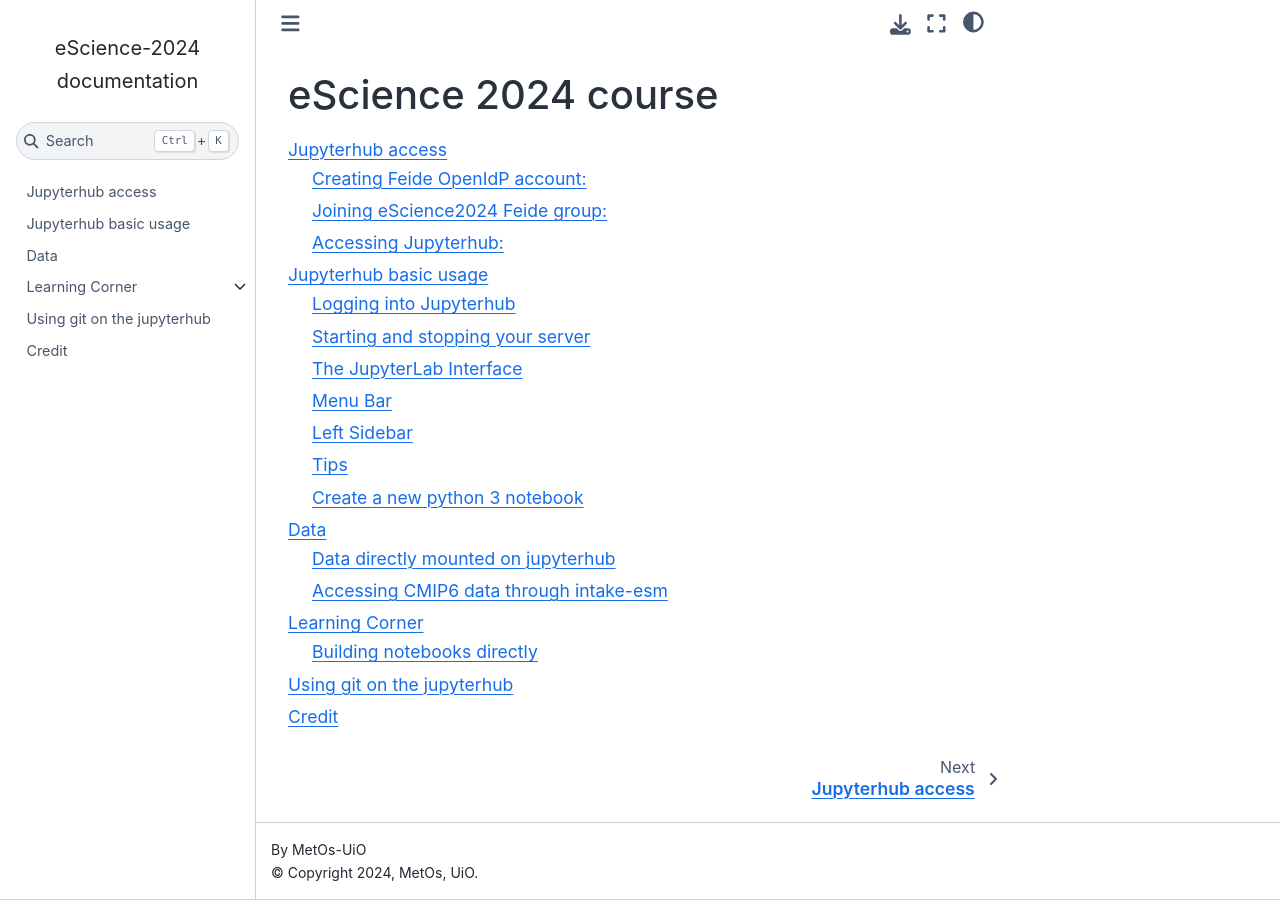
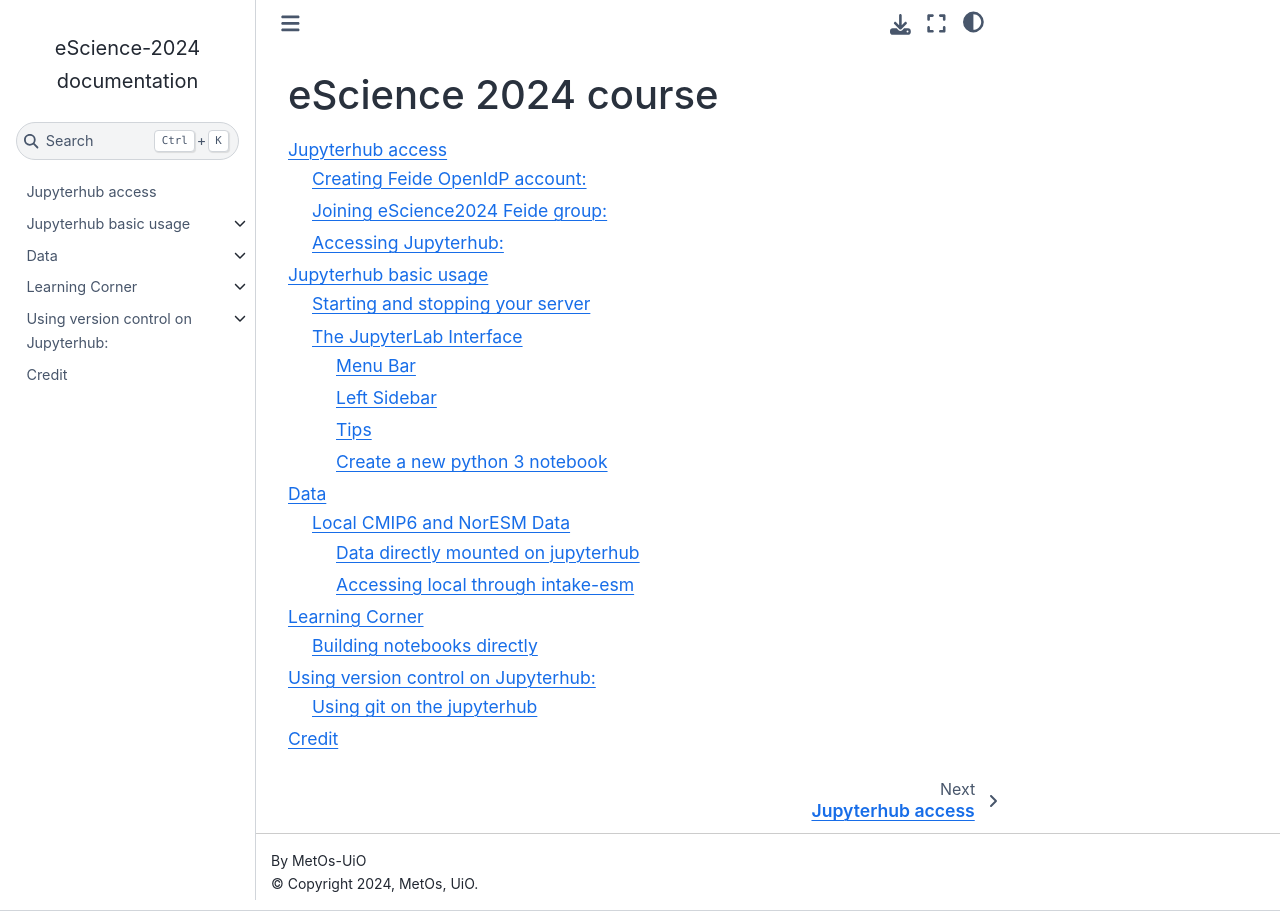
Before and after one commit to MetOs-UiO/eScience2024, a Sphinx documentation site: the page built from docs/index.rst, in a window 1280 px wide. Built offline with Sphinx 7.4.7 and the Sphinx Book theme 1.1.4, drawn with Linux system fonts in a browser that asks for light colours.

Commit message:
reorganize pages

```diff
--- /dev/null
+++ b/docs/data/cmip_local.md
@@ -0,0 +1,6 @@
+# Local CMIP6 and NorESM Data
+
+
+## Data directly mounted on jupyterhub
+
+## Accessing local through intake-esm
--- /dev/null
+++ b/docs/git_integration/index.rst
@@ -0,0 +1,7 @@
+Using version control on Jupyterhub:
+====================================
+
+.. toctree::
+   :maxdepth: 1
+
+   git_jlab
--- a/docs/learning/index.rst
+++ b/docs/learning/index.rst
@@ -10,4 +10,4 @@
    :caption: Notebook Examples
    :glob:
 
-   notebooks/cool_stuff
+   notebooks/*
```
Also changed, not shown: docs/basics/index.rst (added, +9 -0 lines), docs/basics/lab.rst (renamed from docs/basics.rst, +2 -34 lines), docs/basics/start_stop.rst (added, +16 -0 lines), docs/data.md (deleted, +0 -5 lines), docs/data/index.rst (added, +9 -0 lines), docs/index.rst (+5 -5 lines), docs/git_integration/git_jlab.md (renamed from docs/git_integration.md).
